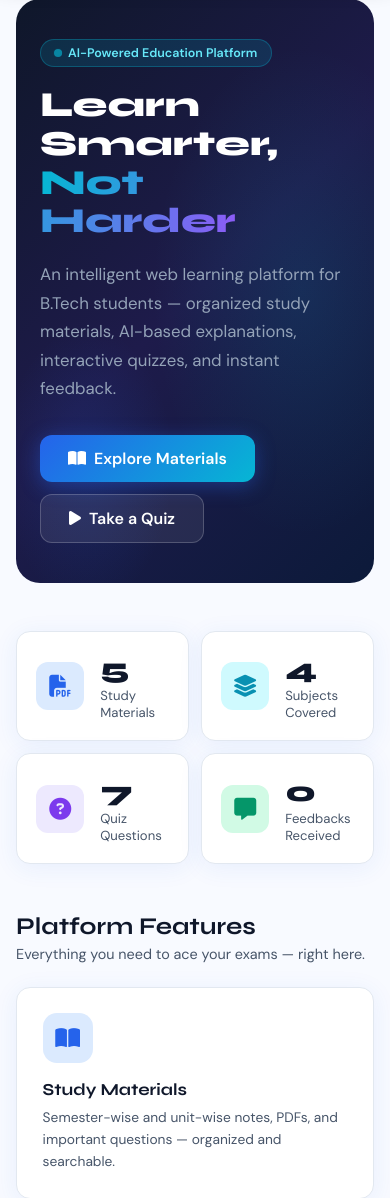
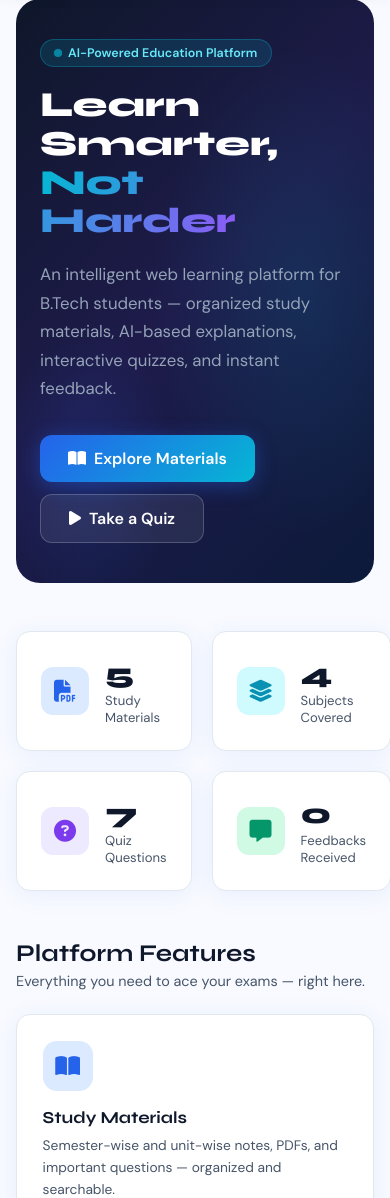
Before and after one commit to shivampoddar12/smart_learning-, a Flask app: page / in a window 390 px wide. Shown: the part 152-1350 px from the top of the page. Run offline with Flask 3, Linux system fonts and the light colour scheme.

Commit message:
Update index.html

```diff
--- a/templates/index.html
+++ b/templates/index.html
@@ -63,26 +63,23 @@
   @media(max-width:600px) { .hero{padding:2.5rem 1.5rem} .hero h1{font-size:2.2rem} .feat-grid{grid-template-columns:1fr} }
   /* tumhara pura CSS */
 
-   /* 🔥 FINAL PERFECT RESPONSIVE FIX */
+   /* 🔥 FORCE FIX (FINAL WORKING) */
 
 .stats-bar {
-  display: grid;
-  grid-template-columns: repeat(4, 1fr);
-  gap: 20px;
+  display: grid !important;
+  grid-template-columns: repeat(4, 1fr) !important;
+  gap: 20px !important;
 }
 
 @media (max-width: 768px) {
   .stats-bar {
-    grid-template-columns: 1fr 1fr;
-    gap: 12px;
-    margin-top: 20px;
+    grid-template-columns: 1fr 1fr !important;
   }
 
   .stat-card {
-    padding: 1.2rem;
+    width: 100% !important;
   }
-}}
-
+}
 </style>
 {% endblock %}
 {% block content %}
```
